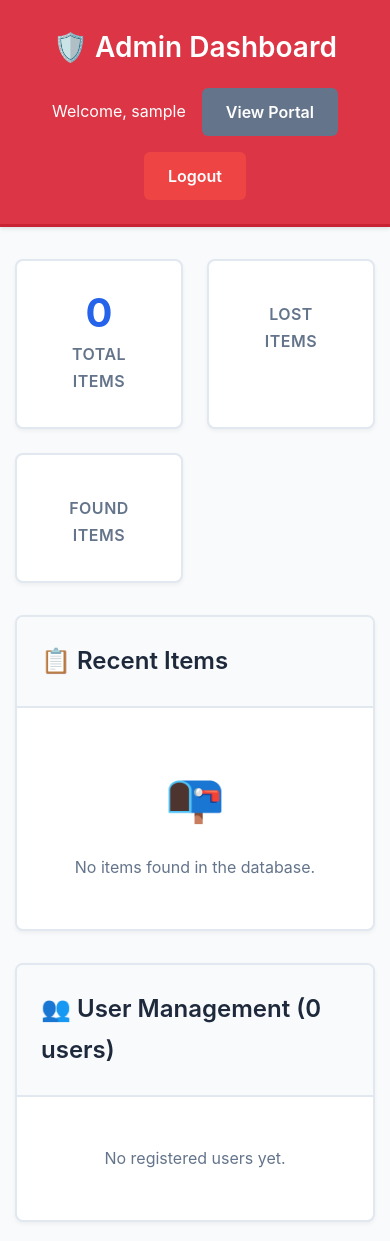
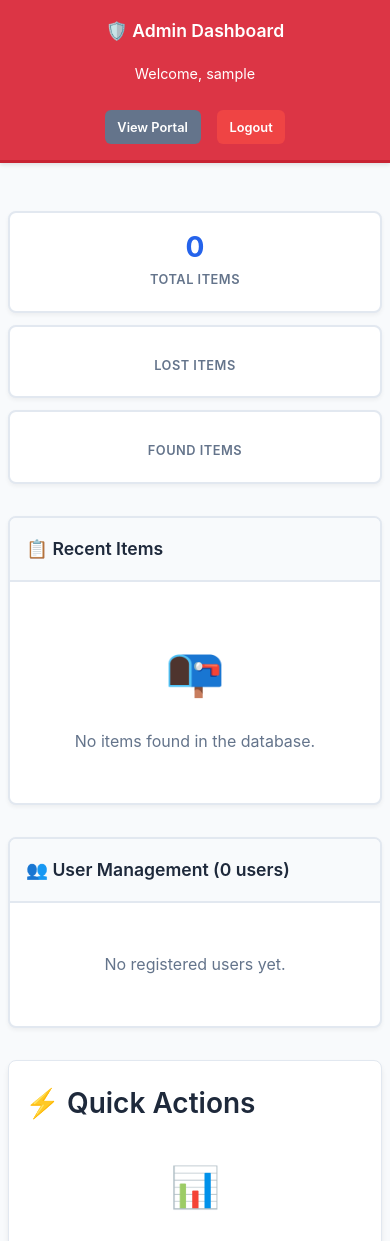
Before and after one commit to Izaek256/Lostnfound, a PHP site: page /admin_dashboard.php in a window 390 px wide. Shown: the top 1241 px of the page. Run offline with PHP 8.4, Linux system fonts and the light colour scheme; the visitor is signed in with stand-in values (Sample User, id 1); data that the repository does not hold is empty.

Commit message:
style(admin_dashboard): improve responsive layout and typography
- Added responsive styles for admin dashboard components
- Enhanced typography for titles, labels, and buttons
- Improved grid layouts and spacing for stats and item rows
- Adjusted button sizes and padding for better usability on small screens
- Refined item badges and form elements styling for clarity

style(grant_admin): enhance user list UI and responsiveness

- Styled user items with padding, background, and border radius
- Created flexible layout for user info and admin badge display
- Added responsive adjustments for user content on tablets and mobiles
- Standardized font sizes and padding for headings and buttons
- Added warning box styling consistent across screen sizes

```diff
--- a/admin_dashboard.php
+++ b/admin_dashboard.php
@@ -270,19 +270,142 @@
                 gap: 1rem;
             }
 
+            .admin-title {
+                font-size: 1.3rem;
+                text-align: center;
+            }
+
             .admin-actions {
                 flex-wrap: wrap;
                 justify-content: center;
+                width: 100%;
+            }
+
+            .admin-actions span {
+                font-size: 0.9rem;
+                width: 100%;
+                text-align: center;
+                margin-bottom: 0.5rem;
+            }
+
+            .admin-actions .btn {
+                font-size: 0.85rem;
+                padding: 0.5rem 1rem;
+            }
+
+            .stats-grid {
+                grid-template-columns: repeat(2, 1fr);
+                gap: 1rem;
+            }
+
+            .stat-card {
+                padding: 1.5rem 1rem;
+            }
+
+            .stat-number {
+                font-size: 2rem;
+            }
+
+            .stat-label {
+                font-size: 0.85rem;
+            }
+
+            .table-header h3 {
+                font-size: 1.2rem;
             }
 
             .item-row {
                 grid-template-columns: 1fr;
-                gap: 0.5rem;
-                text-align: center;
+                gap: 0.75rem;
+                text-align: left;
+                padding: 1.25rem;
+            }
+
+            .item-type-badge {
+                font-size: 0.7rem;
+                padding: 0.3rem 0.7rem;
+                display: inline-block;
+                margin-bottom: 0.5rem;
+            }
+
+            .item-info h4 {
+                font-size: 1rem;
+            }
+
+            .item-info p {
+                font-size: 0.85rem;
+            }
+
+            .item-date {
+                font-size: 0.85rem;
+            }
+
+            .item-row form {
+                width: 100%;
+            }
+
+            .delete-btn,
+            .item-row .btn {
+                width: 100%;
+                margin-top: 0.5rem;
+                font-size: 0.8rem;
+                padding: 0.5rem;
+            }
+        }
+
+        @media (max-width: 480px) {
+            .admin-header {
+                padding: 1rem 0;
+            }
+
+            .admin-title {
+                font-size: 1.1rem;
+            }
+
+            .admin-actions .btn {
+                font-size: 0.8rem;
+                padding: 0.45rem 0.8rem;
             }
 
             .stats-grid {
-                grid-template-columns: repeat(2, 1fr);
+                grid-template-columns: 1fr;
+                gap: 0.75rem;
+            }
+
+            .stat-card {
+                padding: 1.25rem 0.75rem;
+            }
+
+            .stat-number {
+                font-size: 1.75rem;
+            }
+
+            .stat-label {
+                font-size: 0.8rem;
+            }
+
+            .table-header {
+                padding: 1rem;
+            }
+
+            .table-header h3 {
+                font-size: 1.1rem;
+            }
+
+            .item-row {
+                padding: 1rem;
+            }
+
+            .item-info h4 {
+                font-size: 0.95rem;
+            }
+
+            .item-info p {
+                font-size: 0.8rem;
+            }
+
+            main {
+                padding: 1rem 0.5rem;
             }
         }
     </style>
```
Also changed, not shown: grant_admin.php (+82 -5 lines).
